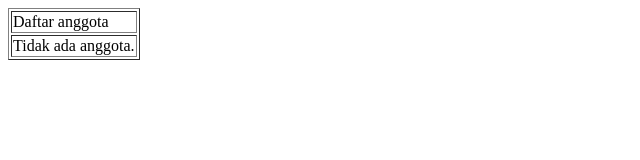
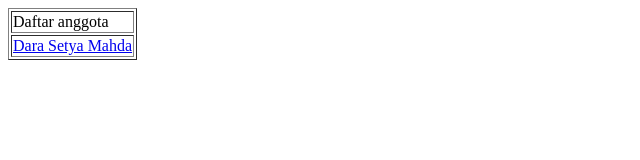
Before and after one commit to Siti2303/TIK214-2024-2B-RoadMessage, a plain HTML site: page index.html in a window 1280 px wide. Shown: the whole page, without its empty margins (0-640 px from the left). Drawn offline with Linux system fonts and the light colour scheme.

Commit message:
index.html

```diff
--- a/index.html
+++ b/index.html
@@ -6,7 +6,7 @@
   <body>
     <table border=”0”>
       <tr><td>Daftar anggota</td></tr>
-      <tr><td>Tidak ada anggota.</td></tr>
+      <tr><td><a href="./2204111010015.html">Dara Setya Mahda</a></td></tr>
     </table>
   </body>
 </html>
```
